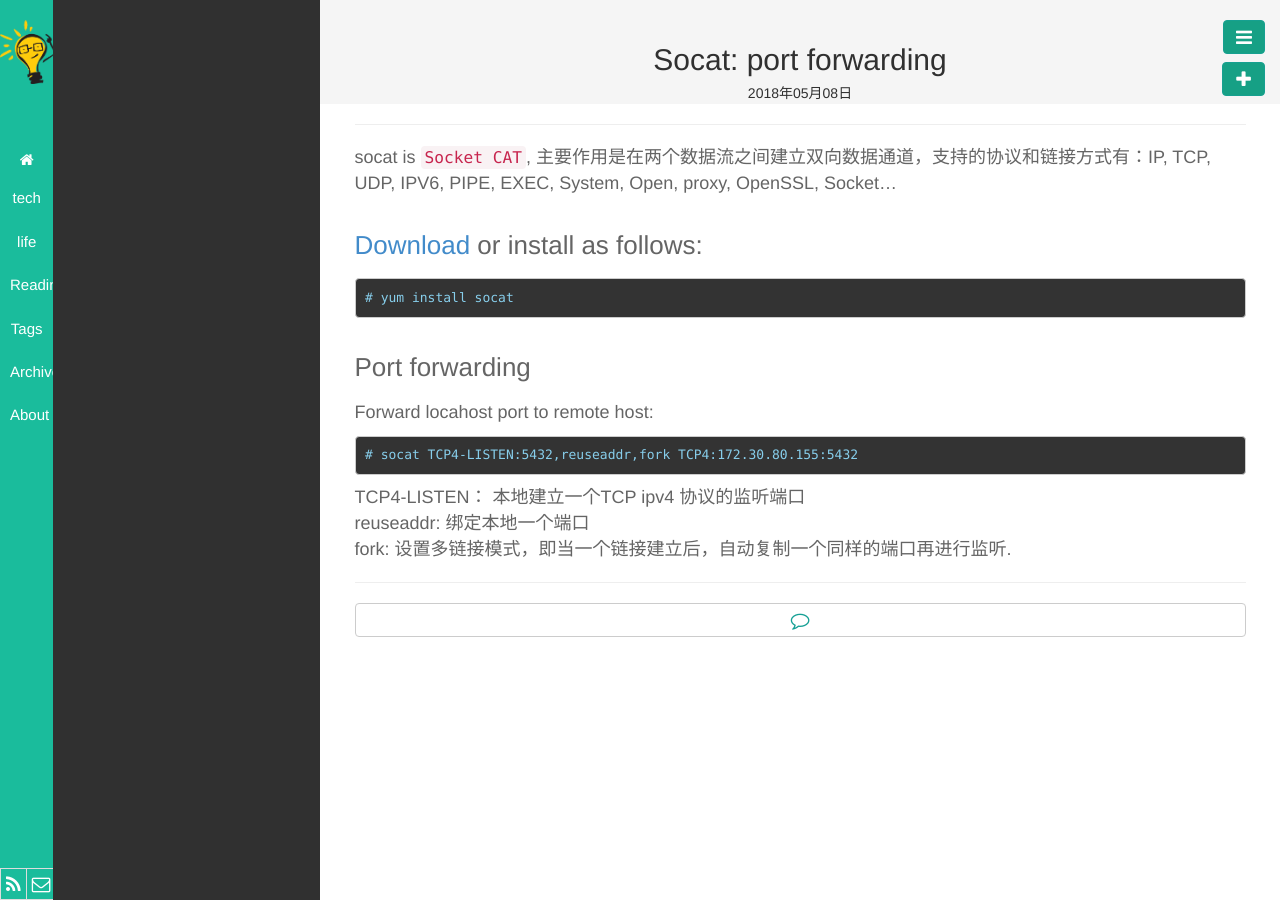
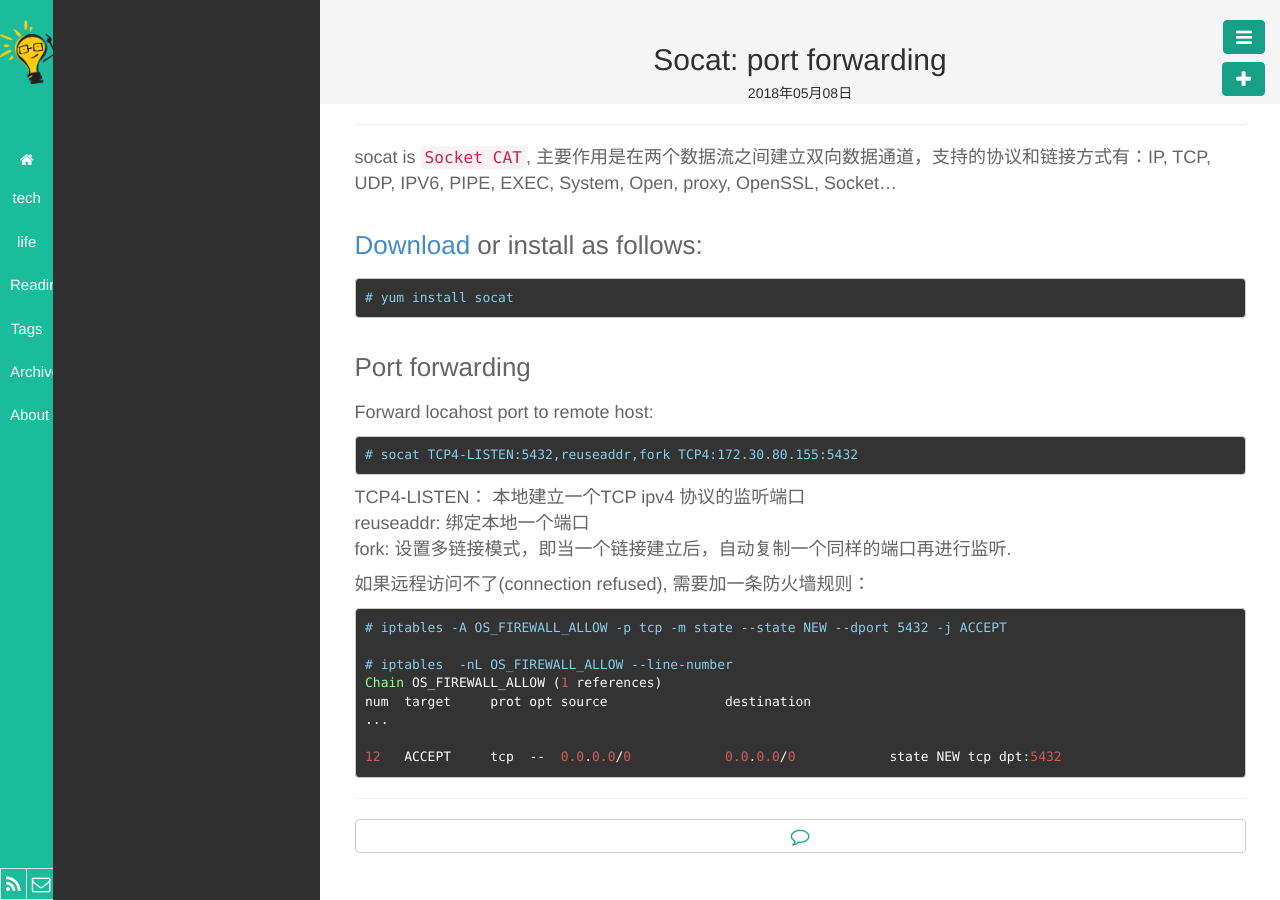
Before and after one commit to wenchma/wenchma.github.io, a Jekyll site: the page built from _posts/2018-05-08-socat-port-forwarding.md, in a window 1280 px wide. Built offline with Jekyll 4.4.1, drawn with Linux system fonts in a browser that asks for light colours.

Commit message:
Update socat

````diff
--- a/_posts/2018-05-08-socat-port-forwarding.md
+++ b/_posts/2018-05-08-socat-port-forwarding.md
@@ -26,3 +26,15 @@ Forward locahost port to remote host:
 TCP4-LISTEN： 本地建立一个TCP ipv4 协议的监听端口
 reuseaddr: 绑定本地一个端口
 fork: 设置多链接模式，即当一个链接建立后，自动复制一个同样的端口再进行监听.
+
+如果远程访问不了(connection refused), 需要加一条防火墙规则：
+```
+# iptables -A OS_FIREWALL_ALLOW -p tcp -m state --state NEW --dport 5432 -j ACCEPT
+
+# iptables  -nL OS_FIREWALL_ALLOW --line-number
+Chain OS_FIREWALL_ALLOW (1 references)
+num  target     prot opt source               destination
+...
+
+12   ACCEPT     tcp  --  0.0.0.0/0            0.0.0.0/0            state NEW tcp dpt:5432
+```
````
